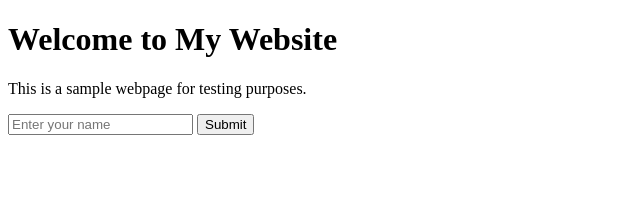
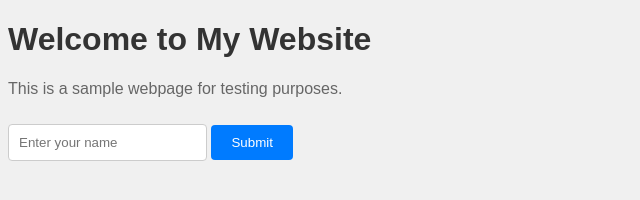
Before and after one commit to Hakimiyt/CypressTest, a website: page index.html in a window 1280 px wide. Shown: the whole page, without its empty margins (0-640 px from the left). Drawn offline with Linux system fonts and the light colour scheme.

Commit message:
my third commit

```diff
--- a/index.html
+++ b/index.html
@@ -4,6 +4,35 @@
     <meta charset="UTF-8">
     <meta name="viewport" content="width=device-width, initial-scale=1.0">
     <title>Document</title>
+    <style>
+        body {
+            font-family: Arial, sans-serif;
+            background-color: #f0f0f0;
+        }
+        h1 {
+            color: #333;
+        }
+        p {
+            color: #666;
+        }
+        input {
+            padding: 10px;
+            margin: 10px 0;
+            border: 1px solid #ccc;
+            border-radius: 4px;
+        }
+        button {
+            padding: 10px 20px;
+            background-color: #007BFF;
+            color: white;
+            border: none;
+            border-radius: 4px;
+            cursor: pointer;
+        }
+        button:hover {
+            background-color: #0056b3;
+        }
+    </style>
 </head>
 <body>
     <h1>Welcome to My Website</h1>
```
